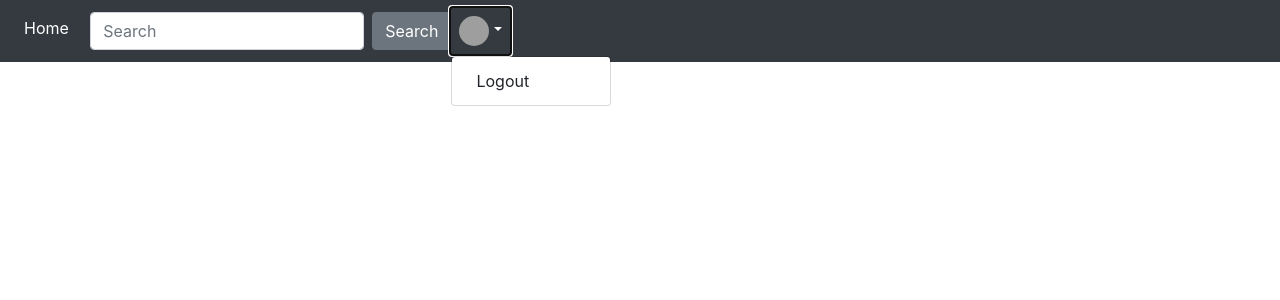
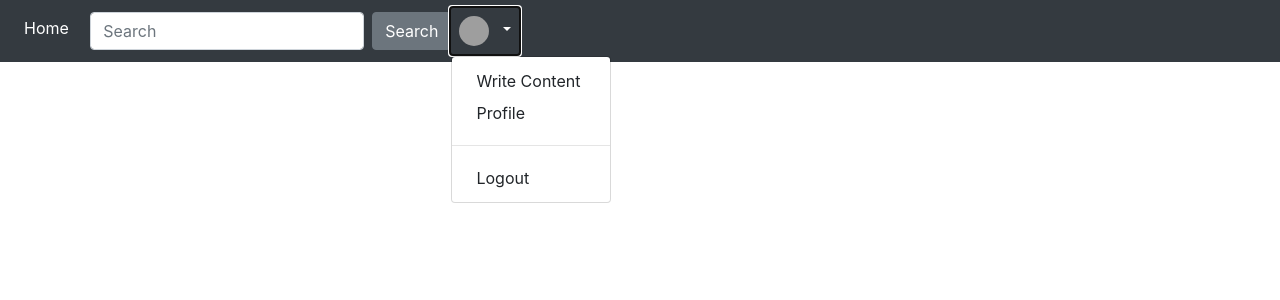
Before and after one commit to FoysalMdTanvir/Public_Networking, a Django app: page /content/ in a window 1280 px wide, after a click that opens the changed part. Shown: the top 300 px of the page. Run offline with Django 3.2, Linux system fonts and the light colour scheme; a user stored in the database is signed in; data comes from the database, SQL or seed files in the repository; both versions use the stored data as it was after the commit; some libraries are stand-ins or nearby versions; grey boxes are pictures that could not be loaded.

Commit message:
Create Content 1

```diff
--- a/App_Content/urls.py
+++ b/App_Content/urls.py
@@ -5,4 +5,5 @@ app_name = 'App_Content'
 
 urlpatterns = [
     path('', views.content_list, name='content_list'),
+    path('write/', views.CreateContent.as_view(), name='create_content'),
 ]
--- a/App_Content/views.py
+++ b/App_Content/views.py
@@ -1,9 +1,25 @@
-from django.shortcuts import render, HttpResponse
+from django.shortcuts import render, HttpResponseRedirect
+from django.views.generic import CreateView, UpdateView, ListView, DetailView, View, TemplateView, DeleteView
+from App_Content.models import Category, Content, Comment, Likes
+from django.urls import reverse, reverse_lazy
 from django.contrib.auth.decorators import login_required
+from django.contrib.auth.mixins import LoginRequiredMixin
 
 from App_Login.models import UserProfile
 from django.contrib.auth.models import User
 # Create your views here.
+
+
+class CreateContent(LoginRequiredMixin, CreateView):
+    model = Content
+    template_name = 'App_Content/create_content.html'
+    fields = ('category', 'caption_content', 'image')
+
+    def form_valid(self, form):
+        blog_obj = form.save(commit=False)
+        blog_obj.author = self.request.user
+        blog_obj.save()
+        return HttpResponseRedirect(reverse('index'))
 
 
 @login_required
--- a/templates/base.html
+++ b/templates/base.html
@@ -39,10 +39,13 @@
         {% if user.user_profile.profile_pic %}
         <a class="nav-link dropdown-toggle" data-toggle="dropdown" href="{% url 'App_Login:profile' %}"><img src="/media/{{user.user_profile.profile_pic}}" width="30px" height="30px" class="rounded-circle">&nbsp; {{user.first_name}}</a>
         {% else %}
-        <a class="nav-link dropdown-toggle" data-toggle="dropdown" href="{% url 'App_Login:profile' %}"><img src="/media/default.png" width="30px" height="30px" class="rounded-circle"></a>
+        <a class="nav-link dropdown-toggle" data-toggle="dropdown" href="{% url 'App_Login:profile' %}"><img src="/media/default.png" width="30px" height="30px" class="rounded-circle">&nbsp; {{user.first_name}}</a>
         {% endif %}
         <div class="dropdown-menu">
-          <a class=dropdown-item href="{% url 'App_Login:logout' %}">Logout</a>
+          <a class="dropdown-item" href="{% url 'App_Content:create_content' %}">Write Content</a>
+          <a class="dropdown-item" href="{% url 'App_Login:profile' %}">Profile</a>
+          <hr>
+          <a class="dropdown-item" href="{% url 'App_Login:logout' %}">Logout</a>
         </div>
       </div>
       {% else %}
```
Also changed, not shown: templates/App_Content/create_content.html (added, +12 -0 lines), db.sqlite3, media/content_images/NINTCHDBPICT000439881352-e1546336205562.jpg (added).
